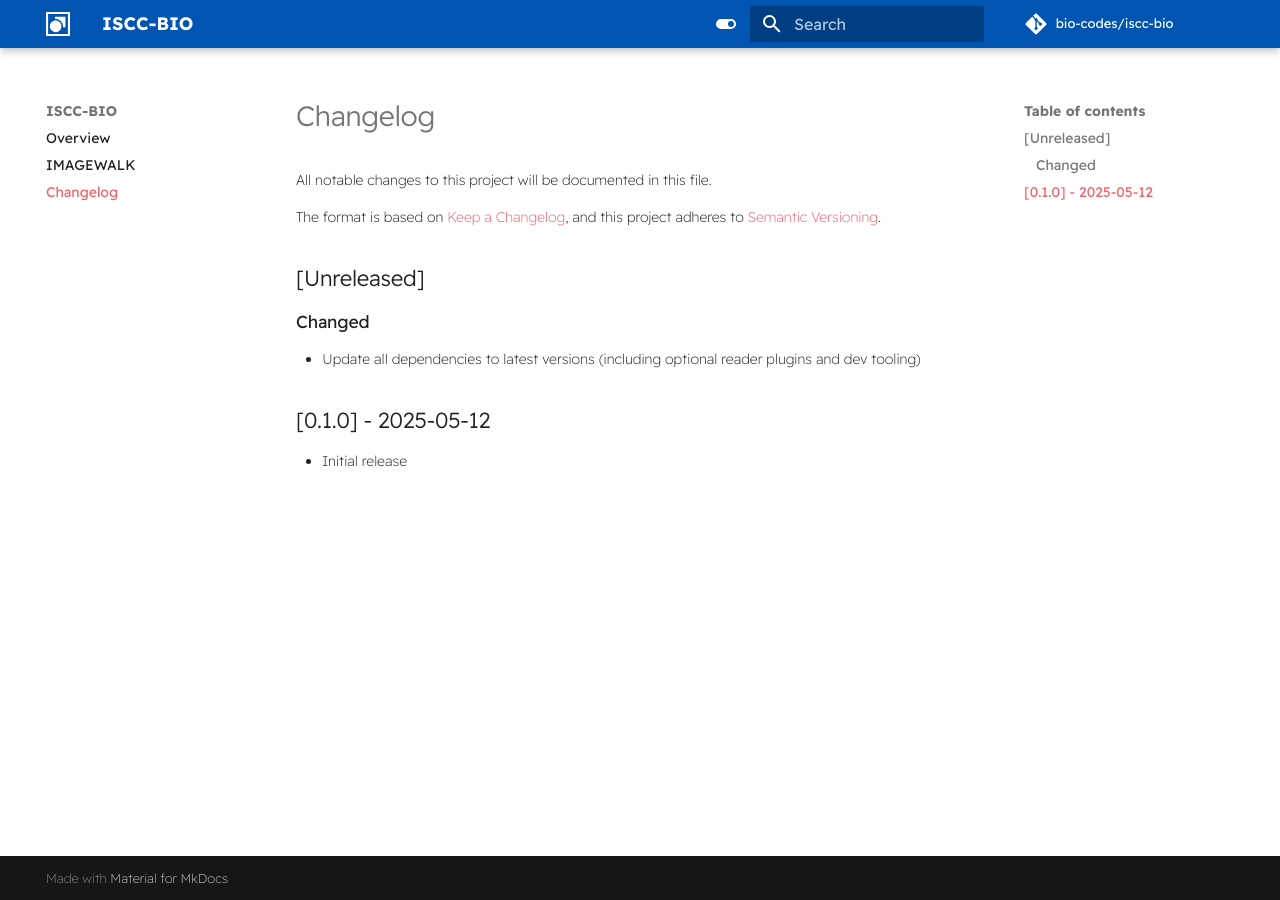
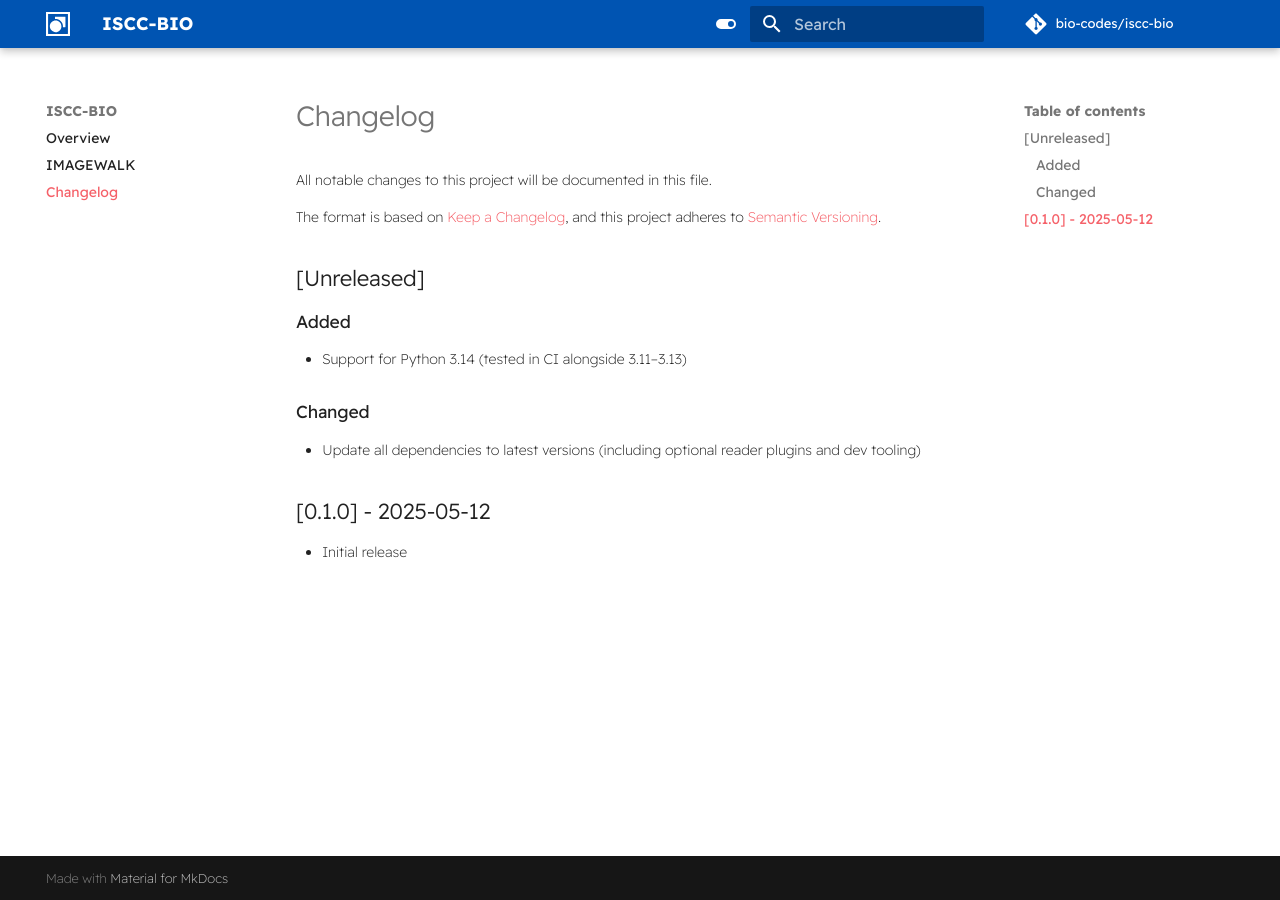
Before and after one commit to bio-codes/iscc-bio, an MkDocs documentation site: the page built from docs/changelog.md, in a window 1280 px wide. Built offline with MkDocs 1.6.1 and Material for MkDocs 9.7.7, drawn with Linux system fonts in a browser that asks for light colours; comment, search, counter and statistics services are not loaded.

Commit message:
chore: declare Python 3.14 support
Add the 3.14 trove classifier and note it in the changelog.

```diff
--- a/docs/changelog.md
+++ b/docs/changelog.md
@@ -7,6 +7,10 @@ The format is based on [Keep a Changelog](https://keepachangelog.com/en/1.0.0/),
 
 ## [Unreleased]
 
+### Added
+
+- Support for Python 3.14 (tested in CI alongside 3.11–3.13)
+
 ### Changed
 
 - Update all dependencies to latest versions (including optional reader plugins and dev tooling)
--- a/pyproject.toml
+++ b/pyproject.toml
@@ -25,6 +25,7 @@ classifiers = [
     "Programming Language :: Python :: 3.11",
     "Programming Language :: Python :: 3.12",
     "Programming Language :: Python :: 3.13",
+    "Programming Language :: Python :: 3.14",
     "Programming Language :: Python :: 3",
     "Topic :: Multimedia :: Graphics",
     "Topic :: Scientific/Engineering :: Bio-Informatics",
```
Also changed, not shown: CHANGELOG.md (+4 -0 lines).
